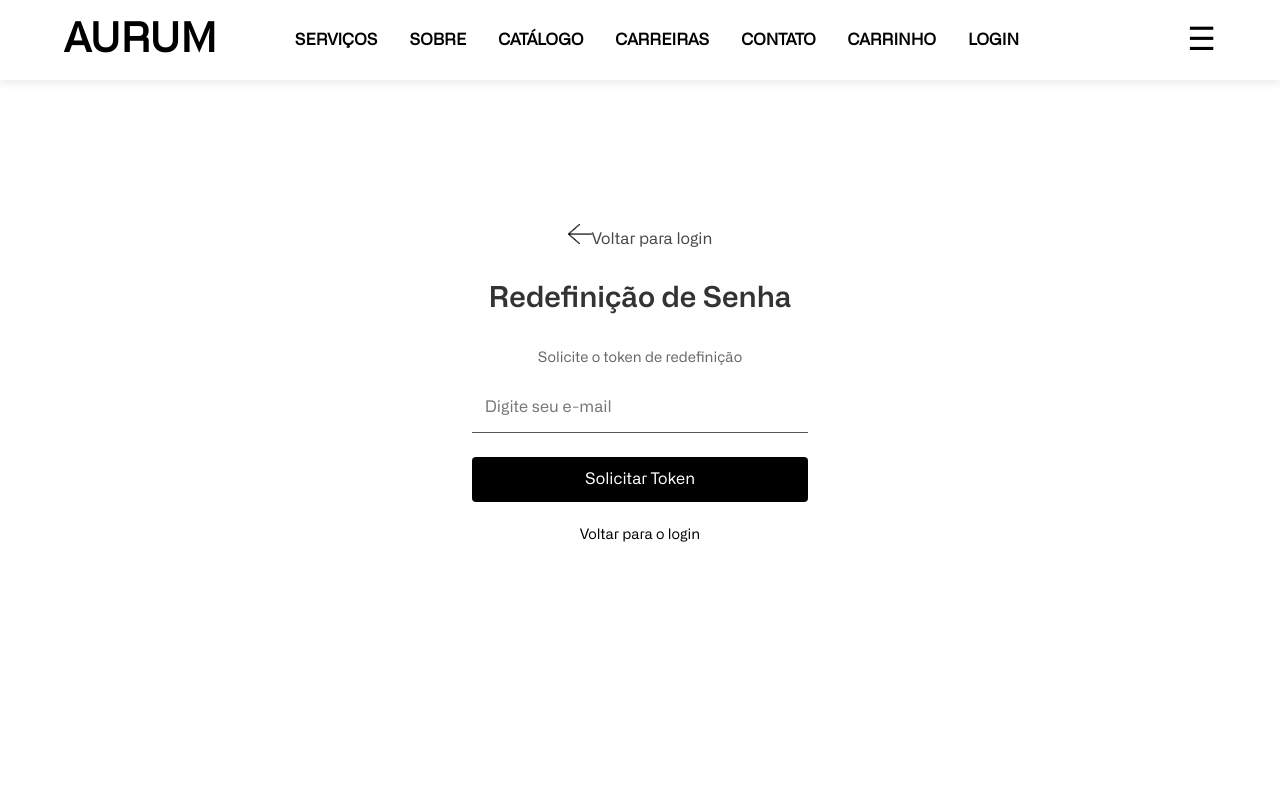
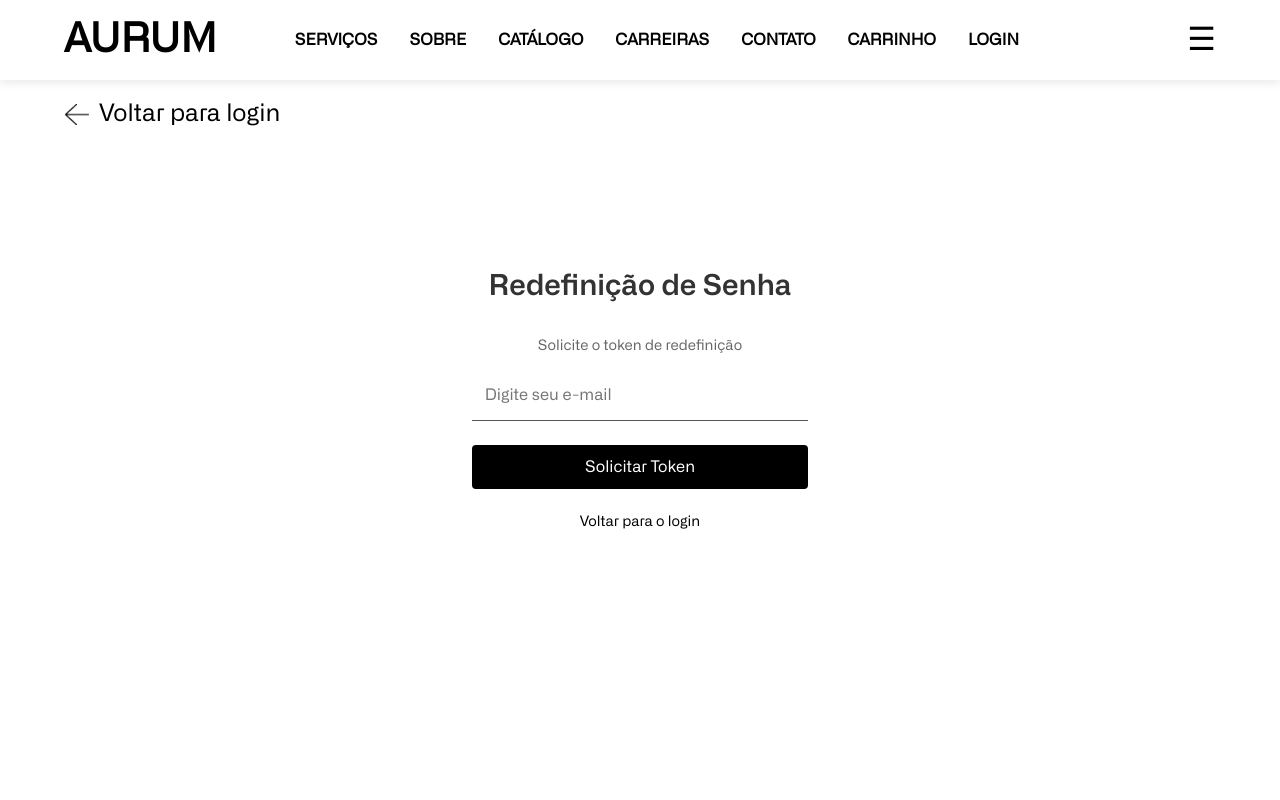
Before and after one commit to guilhermesantossousadev/aurum-ecommerce, a React (Vite) app: page /token-authentication in a window 1280 px wide. Shown: the top 800 px of the page. Built offline with nearby package versions, Linux system fonts and the light colour scheme.

Commit message:
Update TokenAuthentication.jsx

```diff
--- a/src/pages/TokenAuthentication.jsx
+++ b/src/pages/TokenAuthentication.jsx
@@ -127,7 +127,7 @@ const TokenAuthentication = () => {
   return (
     <div className="TokenAuth">
       <div
-        className="return__register__2"
+        className="return__token"
         onClick={() => {
           if (step === 1) {
             navigate("/login");
@@ -139,7 +139,7 @@ const TokenAuthentication = () => {
         }}
         style={{ cursor: "pointer" }}
       >
-        <img src={SetaPretaEsquerda} alt="Voltar" width={"24px"} />
+        <img src={SetaPretaEsquerda} alt="Voltar" />
         {step === 1 && "Voltar para login"}
         {step === 2 && "Voltar para etapa anterior"}
         {step === 3 && "Voltar para etapa anterior"}
```
